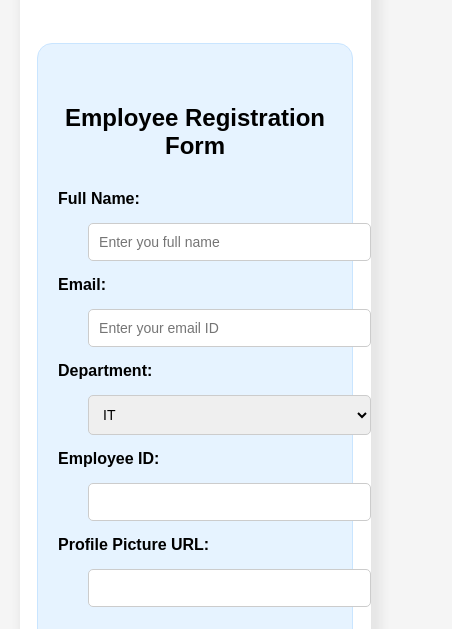
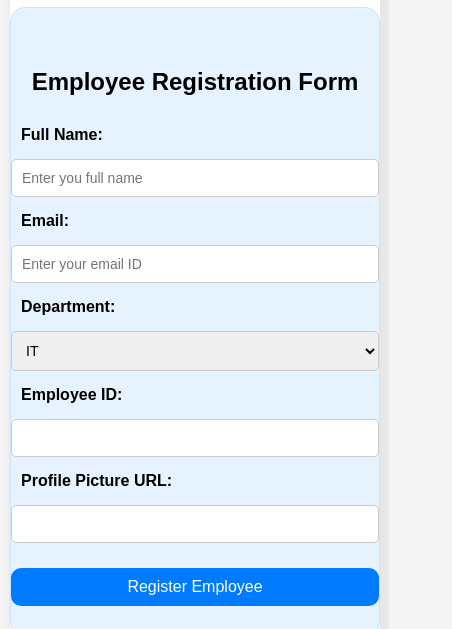
Before and after one commit to GouravSinghDosad/FSD-Assignment-1, a plain HTML site: page FSDAssignment2/index.html in a window 390 px wide. Shown: the part 187-816 px from the top of the page, 452 px wide, since content can reach past the window. Drawn offline with Linux system fonts and the light colour scheme.

Commit message:
Made it responsive

```diff
--- a/FSDAssignment2/styles.css
+++ b/FSDAssignment2/styles.css
@@ -1,3 +1,5 @@
+
+
 * {
     margin: 0;
     padding: 0;
@@ -198,3 +200,48 @@ tr{
     border-radius: 15px;
     /* notjinh to do with project */
 }
+
+/* Media Queries for Mobile */
+@media screen and (max-width: 768px) {
+
+    #reg_form {
+        max-width: 100%;
+        margin: 10px;
+    }
+
+    #form_container,
+    #employees,
+    #employee_details,
+    #location_map {
+        width: 100%;
+        margin: 10px auto;
+    }
+
+    input, select, button {
+        width: 100%;
+        margin-left: 0;
+    }
+
+    label {
+        margin-left: 10px;
+        text-align: left;
+    }
+
+    #form h2 {
+        font-size: 20px;
+    }
+
+    button {
+        font-size: 16px;
+    }
+
+    table {
+        width: 100%;
+        margin-left: 0;
+    }
+
+    #location {
+        width: 100%;
+        margin-left: 0;
+    }
+}
```
